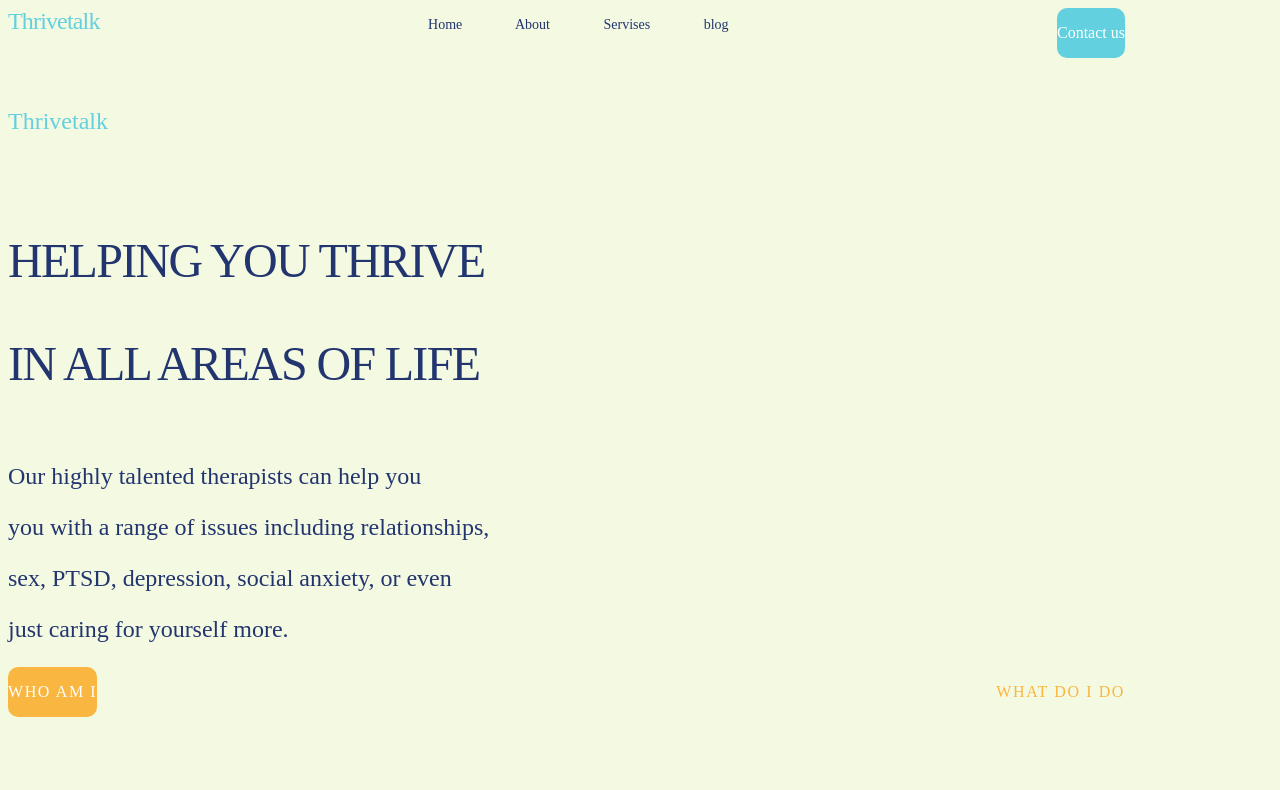
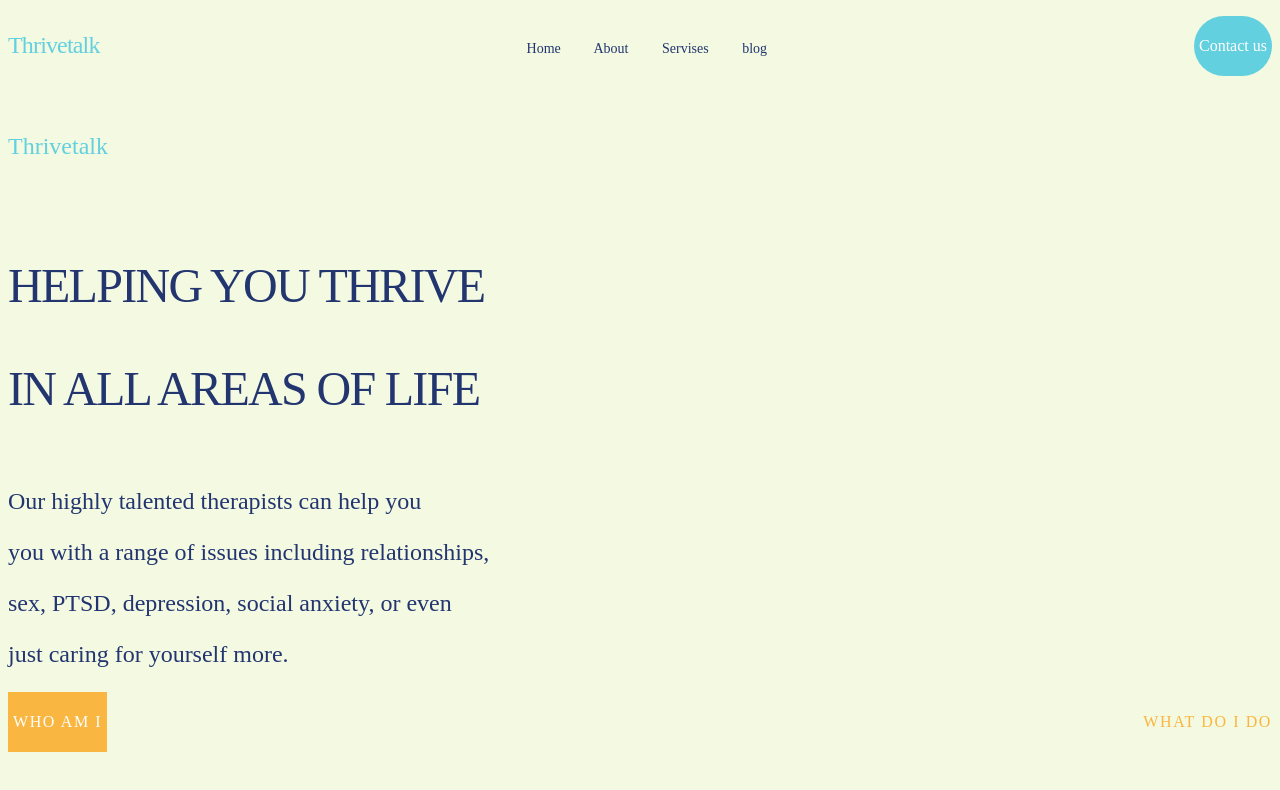
Before and after one commit to Kektis/Task1, a plain HTML site: page index.html in a window 1280 px wide. Drawn offline with Linux system fonts and the light colour scheme.

Commit message:
Trying to do better

```diff
--- a/index.html
+++ b/index.html
@@ -10,12 +10,12 @@
     <body>
         <header class="page-header">
             <div class="thrivetalk">
-            <a>Thrivetalk</a>
+            <p>Thrivetalk</p>
             </div>
         <div class ="about">
             <a>Home</a>
-                <a>About </a>
-                <a>Servises </a>
+                <a>About</a>
+                <a>Servises</a>
                 <a>blog</a>
         </div>
         <div class="contact">
--- a/style.css
+++ b/style.css
@@ -1,10 +1,9 @@
 body {
     background-color: #F4F9E2;
 
-width: 1117px;
-height: 840px;
-left: 0px;
-top: 0px;
+
+
+
 }
 header {
     display: flex;
@@ -28,7 +27,7 @@ color: #62D0DF;
 
 .about {
 
-  word-spacing: 50px;
+  word-spacing: 30px;
 
 font-family: 'Larsseit';
 font-size: 14px;
@@ -44,11 +43,15 @@ color: #22356F;
     align-self: center;
 
 
+background: #62D0DF;
 
-background: #62D0DF;
-background-size: 500px;
-border-radius: 10px;
+border-radius: 50px;
 
+}
+.contactbutton
+{
+
+    padding: 5px;
 }
 
 
@@ -109,11 +112,15 @@ color: #FAB63E;
 
 .who {
     font-family: 'Larsseit';
-
+    align-self: center;
     letter-spacing: 0.1em;
     color: #FFFFFF;
     background: #F9B640;
-    background-size: 500px;
-border-radius: 10px;
+
+
 
 }
+
+.buttonwho {
+    padding: 5px;
+}
```
